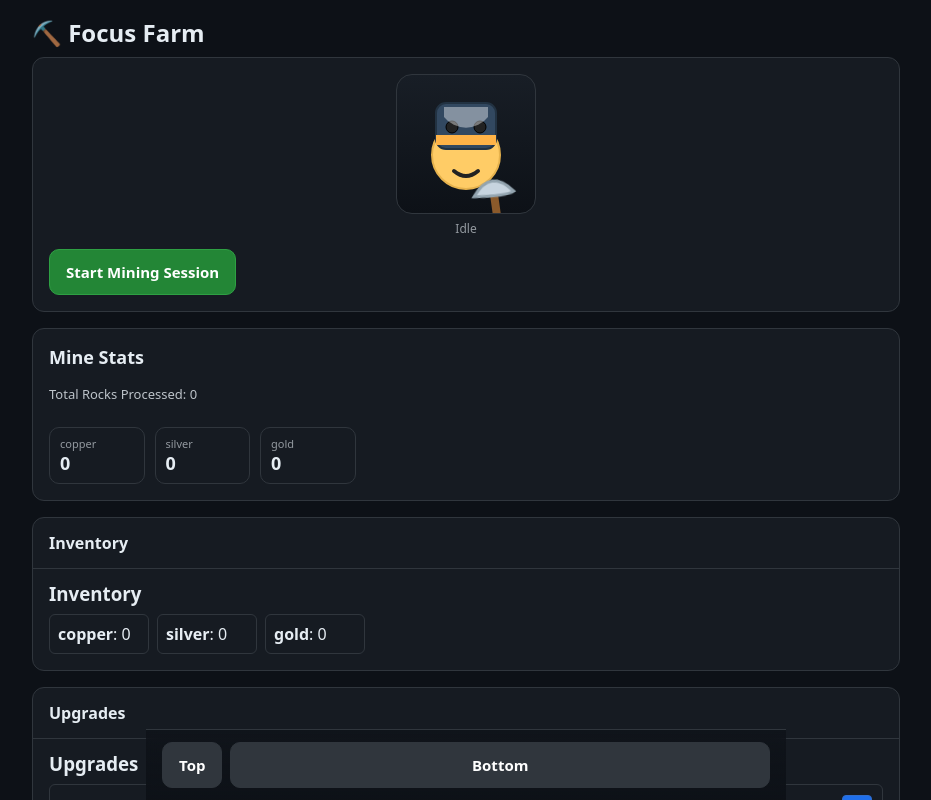
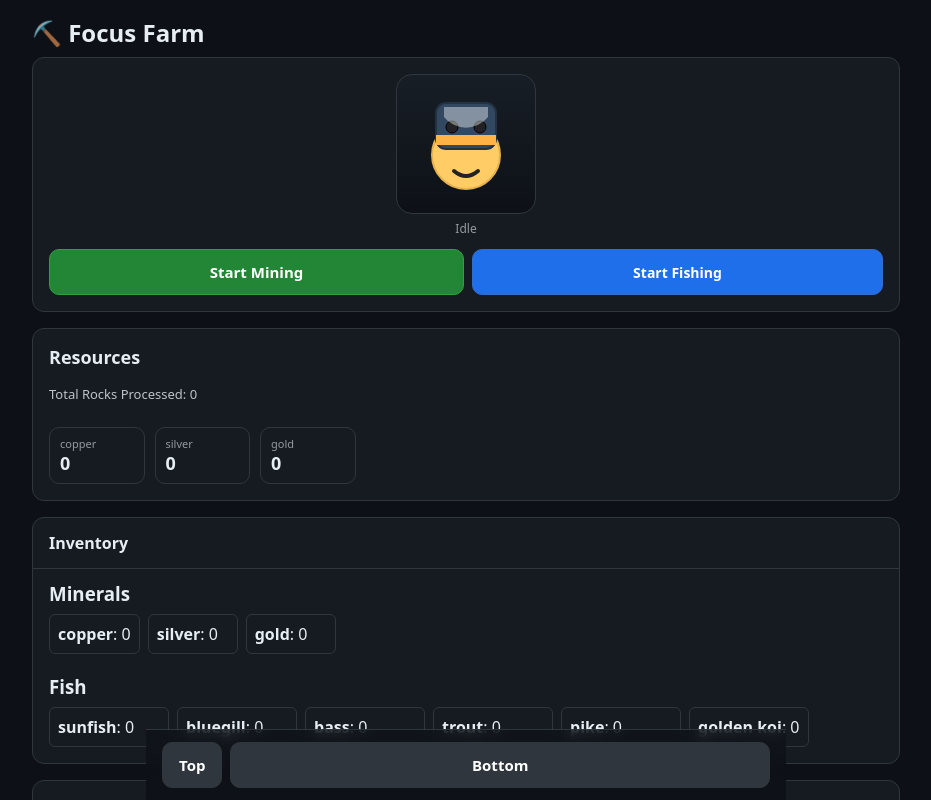
Before and after one commit to scott-isaac/FocusFarm, a React (Vite) app: page / in a window 1280 px wide. Shown: the top 800 px of the page, without its empty margins (174-1105 px from the left). Built offline with nearby package versions, Linux system fonts and the light colour scheme.

Commit message:
added fishing

```diff
--- a/package.json
+++ b/package.json
@@ -5,6 +5,7 @@
   "type": "module",
   "scripts": {
     "dev": "vite",
+    "dev:host": "vite --host",
     "build": "tsc -b && vite build",
     "preview": "vite preview"
   },
--- a/src/global.css
+++ b/src/global.css
@@ -63,6 +63,12 @@ button { font-family:inherit; }
 @keyframes spark { 0% { opacity:0; transform:translate(0,0) scale(.4); } 10% { opacity:1; } 60% { opacity:1; transform:translate(18px,-22px) scale(1); } 100% { opacity:0; transform:translate(28px,-34px) scale(.2); } }
 .avatar-label { font-size:12px; opacity:.6; }
 
+.avatar-rod { position:absolute; left:50%; top:50%; width:140px; height:140px; transform:translate(-50%,-50%); pointer-events:none; }
+.avatar-rod .pole { stroke:#c9a066; stroke-width:6; stroke-linecap:round; fill:none; }
+.avatar-rod .line { stroke:#e0e6ec; stroke-width:2; stroke-linecap:round; fill:none; }
+.avatar-fishing .avatar-rod { animation:rodBob 2.2s ease-in-out infinite; }
+@keyframes rodBob { 0%,100% { transform:translate(-50%,-50%) rotate(-6deg); } 50% { transform:translate(-50%,-48%) rotate(-2deg); } }
+
 @media(min-width:900px){
   .app-shell { max-width:900px; margin:0 auto; }
   .content { padding-bottom:120px; }
--- a/src/ui/App.tsx
+++ b/src/ui/App.tsx
@@ -18,7 +18,7 @@ export const App: React.FC = () => {
           <FocusSession />
         </section>
         <section className="section-card">
-            <h2 style={{margin:'0 0 4px', fontSize:18}}>Mine Stats</h2>
+            <h2 style={{margin:'0 0 4px', fontSize:18}}>Resources</h2>
             <p style={{margin:'0 0 12px', fontSize:13, opacity:.8}}>Total Rocks Processed: {rocksMined}</p>
             <div className="minerals-grid">
               {Object.entries(minerals).map(([k,v]) => (
--- a/src/ui/Avatar.tsx
+++ b/src/ui/Avatar.tsx
@@ -2,22 +2,25 @@ import React, { useEffect, useRef } from 'react';
 import { useGameStore } from '../useGameStore';
 
 export const Avatar: React.FC = () => {
-  const { focusActive } = useGameStore();
+  const { focusActive, sessionActivity } = useGameStore();
   const sparkRef = useRef<HTMLDivElement>(null);
 
   useEffect(()=>{
-    if (!focusActive) return;
+    if (!focusActive || sessionActivity!=='mining') return; // spark only for mining
     const id = setInterval(()=> {
       const el = sparkRef.current; if (!el) return;
       const x = (Math.random()*30)-15; const y = (Math.random()*12)-6;
       el.style.transform = `translate(${x}px, ${y}px)`;
     }, 500);
     return ()=> clearInterval(id);
-  }, [focusActive]);
+  }, [focusActive, sessionActivity]);
+
+  const mining = sessionActivity==='mining';
+  const fishing = sessionActivity==='fishing';
 
   return (
     <div className="avatar-wrapper">
-      <div className={`avatar-stage ${focusActive? 'avatar-mining':'avatar-idle'}`}>
+      <div className={`avatar-stage ${focusActive? (mining? 'avatar-mining':'avatar-fishing'):'avatar-idle'}`}>
         <div className="avatar-char">
           <svg className="avatar-body" viewBox="0 0 120 120">
             <circle className="torso" cx="60" cy="70" r="34" />
@@ -28,14 +31,23 @@ export const Avatar: React.FC = () => {
             <path className="shine" d="M38 22 h44 v10 A28 28 0 0 1 38 32 Z" />
             <path d="M48 86 q12 10 24 0" fill="none" stroke="#222" strokeWidth="4" strokeLinecap="round" />
           </svg>
-          <svg className="avatar-pick" viewBox="0 0 120 120">
-            <line className="shaft" x1="32" y1="100" x2="32" y2="46" />
-            <path className="head" d="M12 48 q20 -26 40 0 q-8 4 -40 0 z" />
-          </svg>
-          <div className="avatar-spark" ref={sparkRef} />
+          {mining && (
+            <svg className="avatar-pick" viewBox="0 0 120 120">
+              <line className="shaft" x1="32" y1="100" x2="32" y2="46" />
+              <path className="head" d="M12 48 q20 -26 40 0 q-8 4 -40 0 z" />
+            </svg>
+          )}
+          {fishing && (
+            <svg className="avatar-rod" viewBox="0 0 140 140">
+              <path className="pole" d="M50 120 Q60 70 65 40 Q70 18 90 10" />
+              <path className="line" d="M90 10 Q110 40 112 70 Q113 90 108 104" />
+              <circle cx="108" cy="106" r="4" fill="#fff" stroke="#ccc" strokeWidth="1" />
+            </svg>
+          )}
+          {mining && <div className="avatar-spark" ref={sparkRef} />}
         </div>
       </div>
-      <div className="avatar-label">{focusActive? 'Mining' : 'Idle'}</div>
+      <div className="avatar-label">{focusActive? (mining? 'Mining':'Fishing') : 'Idle'}</div>
     </div>
   );
 };
--- a/src/ui/FocusSession.tsx
+++ b/src/ui/FocusSession.tsx
@@ -2,14 +2,13 @@ import React, { useState, useEffect } from 'react';
 import { useGameStore } from '../useGameStore';
 
 const LAST_DURATION_KEY = 'ff:lastDuration';
+const LAST_ACTIVITY_KEY = 'ff:lastActivity';
 
 export const FocusSession: React.FC = () => {
   const { focusActive, startFocus, interruptFocus, completeNow, summary, ackSummary, sessionEnd, sessionStart, sessionDurationMinutes } = useGameStore();
   const [showPicker, setShowPicker] = useState(false);
-  const [minutes, setMinutes] = useState<number>(() => {
-    const saved = typeof window !== 'undefined' ? localStorage.getItem(LAST_DURATION_KEY) : null;
-    return saved ? parseInt(saved,10) : 25;
-  });
+  const [minutes, setMinutes] = useState<number>(() => { const saved = typeof window !== 'undefined' ? localStorage.getItem(LAST_DURATION_KEY) : null; return saved ? parseInt(saved,10) : 25; });
+  const [activity, setActivity] = useState<'mining'|'fishing'>(()=> (localStorage.getItem(LAST_ACTIVITY_KEY) as any)||'mining');
   const [now, setNow] = useState(Date.now());
 
   useEffect(()=>{ const id = setInterval(()=> setNow(Date.now()), 1000); return ()=> clearInterval(id); }, []);
@@ -18,17 +17,20 @@ export const FocusSession: React.FC = () => {
   const totalMinutes = sessionDurationMinutes || minutes;
   const pct = focusActive && sessionEnd && sessionStart ? Math.min(1, 1 - remainingMs/(totalMinutes*60000)) : 0;
 
-  const openPicker = () => { setShowPicker(true); };
-  const begin = () => { startFocus(minutes); localStorage.setItem(LAST_DURATION_KEY, String(minutes)); setShowPicker(false); };
+  const openPickerFor = (act: 'mining'|'fishing') => { setActivity(act); setShowPicker(true); };
+  const begin = () => { startFocus(activity, minutes); localStorage.setItem(LAST_DURATION_KEY, String(minutes)); localStorage.setItem(LAST_ACTIVITY_KEY, activity); setShowPicker(false); };
 
   return (
     <div className="flex flex-col gap-4">
       {!focusActive && !summary && (
-        <button onClick={openPicker} className="primary-btn">Start Mining Session</button>
+        <div style={{display:'flex', gap:8}}>
+          <button onClick={()=>openPickerFor('mining')} className="primary-btn" style={{flex:1}}>Start Mining</button>
+          <button onClick={()=>openPickerFor('fishing')} className="test-btn" style={{flex:1}}>Start Fishing</button>
+        </div>
       )}
       {focusActive && (
         <div className="flex flex-col gap-3">
-          <div className="font-semibold text-lg">⛏️ Mining...</div>
+          <div className="font-semibold text-lg">{activity==='mining'? '⛏️ Mining...':'🎣 Fishing...'}</div>
           <div className="timer-bar"><div style={{width:`${pct*100}%`}} /></div>
           <div className="text-sm opacity-80">Time Left: {formatTime(remainingMs)} / {totalMinutes}m</div>
           <div className="flex gap-2">
@@ -37,17 +39,16 @@ export const FocusSession: React.FC = () => {
           </div>
         </div>
       )}
-      {/* summary moved to modal */}
       {showPicker && !focusActive && !summary && (
         <div className="modal-backdrop">
           <div className="modal">
-            <h3 className="m-0 mb-2">Mining Duration</h3>
-            <div className="text-sm opacity-70">15 - 60 minutes</div>
+            <h3 style={{margin:'0 0 4px'}}>{activity==='mining'? 'Mining Session':'Fishing Session'}</h3>
+            <div style={{fontSize:12, opacity:.7}}>Length: 15 - 60 minutes</div>
             <input className="range-input" type="range" min={15} max={60} step={1} value={minutes} onChange={e=> setMinutes(parseInt(e.target.value,10))} />
-            <div className="text-4xl font-semibold text-center">{minutes}m</div>
-            <div className="flex gap-2">
-              <button onClick={begin} className="primary-btn flex-1">Begin</button>
-              <button onClick={()=>setShowPicker(false)} className="secondary-btn flex-1">Cancel</button>
+            <div style={{fontSize:36, fontWeight:600, textAlign:'center'}}>{minutes}m</div>
+            <div style={{display:'flex', gap:8}}>
+              <button onClick={begin} className="primary-btn" style={{flex:1}}>Begin</button>
+              <button onClick={()=>setShowPicker(false)} className="secondary-btn" style={{flex:1}}>Cancel</button>
             </div>
           </div>
         </div>
@@ -55,10 +56,12 @@ export const FocusSession: React.FC = () => {
       {summary && (
         <div className="modal-backdrop">
           <div className="modal">
-            <h3 style={{margin:'0 0 4px'}}>Session Complete</h3>
+            <h3 style={{margin:'0 0 6px'}}>Session Complete</h3>
+            <div style={{fontSize:12, opacity:.75}}>Activity: {summary.activity}</div>
             <div style={{fontSize:12, opacity:.75}}>Focused {summary.durationMinutes} min</div>
-            <div style={{fontSize:12, opacity:.75}}>Rocks Processed: {summary.rocksProcessed}</div>
-            <div style={{display:'flex', gap:8, flexWrap:'wrap'}}>
+            <div style={{fontSize:12, opacity:.75}}>Attempts: {summary.attempts}</div>
+            {summary.activity==='mining' && summary.minerals && (
+              <div style={{display:'flex', gap:8, flexWrap:'wrap', marginTop:8}}>
                 {Object.entries(summary.minerals).map(([k,v]) => (
                   <div key={k} className="mineral" style={{minWidth:70}}>
                     <label>{k}</label>
@@ -66,6 +69,17 @@ export const FocusSession: React.FC = () => {
                   </div>
                 ))}
               </div>
+            )}
+            {summary.activity==='fishing' && summary.fishCaught && (
+              <div style={{display:'flex', gap:8, flexWrap:'wrap', marginTop:8}}>
+                {Object.entries(summary.fishCaught).map(([k,v]) => (
+                  <div key={k} className="mineral" style={{minWidth:90}}>
+                    <label>{k.replace('_',' ')}</label>
+                    <div className="value" style={{fontSize:16}}>{v}</div>
+                  </div>
+                ))}
+              </div>
+            )}
             <button onClick={ackSummary} className="primary-btn">Got it</button>
           </div>
         </div>
--- a/src/ui/InventoryPanel.tsx
+++ b/src/ui/InventoryPanel.tsx
@@ -2,17 +2,29 @@ import React from 'react';
 import { useGameStore } from '../useGameStore';
 
 export const InventoryPanel: React.FC = () => {
-  const { minerals } = useGameStore();
+  const { minerals, fish } = useGameStore();
   return (
+    <div style={{display:'flex', flexDirection:'column', gap:20}}>
       <div>
-      <h3 style={{margin:'0 0 8px'}}>Inventory</h3>
+        <h3 style={{margin:'0 0 8px'}}>Minerals</h3>
         <div style={{display:'flex', flexWrap:'wrap', gap:8}}>
           {Object.entries(minerals).map(([k,v]) => (
-          <div key={k} style={{background:'#161b22', padding:8, border:'1px solid #30363d', borderRadius:6, minWidth:100}}>
+            <div key={k} style={{background:'#161b22', padding:8, border:'1px solid #30363d', borderRadius:6, minWidth:90}}>
               <strong>{k}</strong>: {v as number}
             </div>
           ))}
         </div>
       </div>
+      <div>
+        <h3 style={{margin:'0 0 8px'}}>Fish</h3>
+        <div style={{display:'flex', flexWrap:'wrap', gap:8}}>
+          {Object.entries(fish).map(([k,v]) => (
+            <div key={k} style={{background:'#161b22', padding:8, border:'1px solid #30363d', borderRadius:6, minWidth:120}}>
+              <strong>{k.replace('_',' ')}</strong>: {v as number}
+            </div>
+          ))}
+        </div>
+      </div>
+    </div>
   );
 };
--- a/src/ui/UpgradesPanel.tsx
+++ b/src/ui/UpgradesPanel.tsx
@@ -3,17 +3,21 @@ import { useGameStore } from '../useGameStore';
 
 export const UpgradesPanel: React.FC = () => {
   const { upgrades, minerals, purchaseUpgrade } = useGameStore();
+  const groups: Record<string, typeof upgrades> = { mining:[], fishing:[], global:[] };
+  upgrades.forEach(u=> { (groups[u.activity] ||= []).push(u); });
   return (
-    <div>
-      <h3 style={{margin:'0 0 8px'}}>Upgrades</h3>
+    <div style={{display:'flex', flexDirection:'column', gap:24}}>
+      {Object.entries(groups).map(([group, list]) => (
+        <div key={group}>
+          <h3 style={{margin:'0 0 8px', textTransform:'capitalize'}}>{group} Upgrades</h3>
           <div style={{display:'flex', flexDirection:'column', gap:8}}>
-        {upgrades.map(u => {
+            {list.map(u => {
               const affordable = Object.entries(u.cost).every(([k,v]) => minerals[k as keyof typeof minerals] >= (v||0));
               return (
-            <div key={u.id} style={{background:'#161b22', padding:10, border:'1px solid #30363d', borderRadius:6, opacity:u.purchased?0.5:1}}>
+                <div key={u.id} style={{background:'#161b22', padding:10, border:'1px solid #30363d', borderRadius:8, opacity:u.purchased?0.5:1}}>
                   <div style={{display:'flex', justifyContent:'space-between', alignItems:'center', gap:8}}>
                     <strong>{u.name}</strong>
-                <button disabled={u.purchased || !affordable} onClick={()=>purchaseUpgrade(u.id)} style={smallBtn}>
+                    <button disabled={u.purchased || !affordable} onClick={()=>purchaseUpgrade(u.id)} className="test-btn" style={{padding:'4px 10px', fontSize:12}}>
                       {u.purchased ? 'Owned' : affordable ? 'Buy' : '---'}
                     </button>
                   </div>
@@ -28,16 +32,7 @@ export const UpgradesPanel: React.FC = () => {
             })}
           </div>
         </div>
+      ))}
+    </div>
   );
 };
-
-const smallBtn: React.CSSProperties = {
-  background:'#1f6feb',
-  color:'#fff',
-  border:'1px solid #316dca',
-  borderRadius:4,
-  padding:'4px 8px',
-  cursor:'pointer',
-  fontSize:12,
-  fontWeight:600
-};
--- a/src/useGameStore.ts
+++ b/src/useGameStore.ts
@@ -1,36 +1,48 @@
 import { create } from 'zustand';
 
 export type MineralKey = 'copper' | 'silver' | 'gold';
+export type FishKey = 'sunfish' | 'bluegill' | 'bass' | 'trout' | 'pike' | 'golden_koi';
+
+type Activity = 'mining' | 'fishing';
 
 interface Upgrade {
   id: string;
   name: string;
   description: string;
-  cost: Partial<Record<MineralKey, number>>;
+  cost: Partial<Record<MineralKey, number>>; // paid in minerals
   apply: (s: GameState) => void;
   purchased?: boolean;
+  activity: Activity | 'global';
 }
 
 interface SessionSummary {
-  minerals: Record<MineralKey, number>;
-  rocksProcessed: number; // total rocks processed this session
+  activity: Activity;
   durationMinutes: number;
+  rocksProcessed?: number; // mining
+  minerals?: Record<MineralKey, number>;
+  fishCaught?: Record<FishKey, number>;
+  attempts: number; // generic attempts (rocks or casts)
 }
 
 interface RatePoint { t: number; rate: number; }
 
 interface GameState {
   focusActive: boolean;
+  sessionActivity: Activity | null;
   sessionStart: number | null;
   sessionEnd: number | null;
   sessionDurationMinutes: number | null;
   rateTimeline: RatePoint[];
-  rocksMined: number; // lifetime rocks processed
-  baseRate: number; // rocks per minute
-  minerals: Record<MineralKey, number>; // lifetime minerals
+  // Lifetime stats
+  rocksMined: number;
+  baseMiningRate: number; // rocks per minute
+  baseFishingRate: number; // casts per minute
+  minerals: Record<MineralKey, number>;
+  fish: Record<FishKey, number>;
   upgrades: Upgrade[];
   summary: SessionSummary | null;
-  startFocus: (minutes: number) => void;
+  // Actions
+  startFocus: (activity: Activity, minutes: number) => void;
   interruptFocus: () => void;
   completeNow: () => void;
   ackSummary: () => void;
@@ -38,148 +50,160 @@ interface GameState {
   finalizeIfNeeded: () => void;
 }
 
-// Returns a mineral or null (nothing found in that rock)
+// Mining roll -> mineral or null
 const rollMineral = (): MineralKey | null => {
   const r = Math.random();
   if (r < 0.0001) return 'gold';      // 0.01%
   if (r < 0.02) return 'silver';      // 2%
-  if (r < 0.12) return 'copper';      // next 10%
-  return null;                        // remaining 88% empty
+  if (r < 0.12) return 'copper';      // +10%
+  return null;                        // rest empty
+};
+
+// Fishing roll -> fish or null (freshwater pond)
+const rollFish = (): FishKey | null => {
+  const r = Math.random();
+  if (r < 0.0001) return 'golden_koi'; // 0.01%
+  if (r < 0.002) return 'pike';        // 0.2%
+  if (r < 0.01) return 'trout';        // 0.8%
+  if (r < 0.04) return 'bass';         // 3%
+  if (r < 0.15) return 'bluegill';     // 11%
+  if (r < 0.30) return 'sunfish';      // 15%
+  return null;                         // 70% empty
 };
 
 export const useGameStore = create<GameState>((set, get) => ({
   focusActive: false,
+  sessionActivity: null,
   sessionStart: null,
   sessionEnd: null,
   sessionDurationMinutes: null,
   rateTimeline: [],
   rocksMined: 0,
-  baseRate: 3,
+  baseMiningRate: 3,
+  baseFishingRate: 2,
   minerals: { copper:0, silver:0, gold:0 },
+  fish: { sunfish:0, bluegill:0, bass:0, trout:0, pike:0, golden_koi:0 },
   upgrades: [
-    {
-      id:'pick1',
-      name:'Sharpened Pick',
-      description:'Increase mining speed by 50%.',
-      cost:{ copper:10 },
-      apply: (s) => { s.baseRate *= 1.5; }
-    },
-    {
-      id:'lamp1',
-      name:'Brighter Lantern',
-      description:'10% chance to bump a find up one rarity tier (or create copper from empty).',
-      cost:{ silver:5 },
-      apply: () => { /* handled in finalize */ }
-    }
+    // Mining Upgrades
+    { id:'pick1', activity:'mining', name:'Sharpened Pick', description:'Mining speed +50%.', cost:{ copper:10 }, apply: (s)=>{ s.baseMiningRate *= 1.5; } },
+    { id:'lamp1', activity:'mining', name:'Brighter Lantern', description:'10% chance to improve mining find rarity or create copper.', cost:{ silver:5 }, apply: ()=>{} },
+    // Fishing Upgrades
+    { id:'rod1', activity:'fishing', name:'Sturdy Rod', description:'Fishing cast speed +50%.', cost:{ copper:12 }, apply:(s)=>{ s.baseFishingRate *= 1.5; } },
+    { id:'lure1', activity:'fishing', name:'Lucky Lure', description:'10% chance to upgrade fish rarity or create common fish.', cost:{ silver:4 }, apply:()=>{} },
+    { id:'rod2', activity:'fishing', name:'Carbon Rod', description:'+40% fishing speed (stacks).', cost:{ gold:1 }, apply:(s)=>{ s.baseFishingRate *= 1.4; } },
+    // Global
+    { id:'efficiency1', activity:'global', name:'Efficiency Training', description:'+10% to both mining & fishing speed.', cost:{ copper:20, silver:2 }, apply:(s)=>{ s.baseMiningRate *= 1.1; s.baseFishingRate *= 1.1; } }
   ],
   summary: null,
-  startFocus: (minutes) => set((s) => ({
+  startFocus: (activity, minutes) => set((s)=> ({
     focusActive: true,
+    sessionActivity: activity,
     sessionStart: Date.now(),
     sessionEnd: Date.now() + minutes * 60000,
     sessionDurationMinutes: minutes,
-    rateTimeline: [{ t: Date.now(), rate: s.baseRate }],
+    rateTimeline: [{ t: Date.now(), rate: activity==='mining'? s.baseMiningRate : s.baseFishingRate }],
     summary: null
   })),
-  interruptFocus: () => set(() => ({
+  interruptFocus: () => set(()=> ({
     focusActive: false,
+    sessionActivity: null,
     sessionStart: null,
     sessionEnd: null,
     sessionDurationMinutes: null,
     rateTimeline: []
   })),
-  completeNow: () => {
-    const s = get();
-    if (!s.focusActive) return;
-    finalizeSession(true);
-  },
+  completeNow: () => { const s = get(); if (!s.focusActive) return; finalizeSession(true); },
   ackSummary: () => set({ summary: null }),
   purchaseUpgrade: (id) => {
     set(s => {
       const up = s.upgrades.find(u=>u.id===id && !u.purchased);
       if (!up) return s;
-      for (const [k,v] of Object.entries(up.cost)) {
-        if (s.minerals[k as MineralKey] < (v||0)) return s;
-      }
-      const newMinerals = { ...s.minerals };
-      for (const [k,v] of Object.entries(up.cost)) newMinerals[k as MineralKey] -= v||0;
-      const beforeRate = s.baseRate;
-      const clone: GameState = { ...s,
-        minerals: newMinerals,
-        upgrades: s.upgrades.map(u=>u.id===id?{...u,purchased:true}:u)
-      };
+      for (const [k,v] of Object.entries(up.cost)) if (s.minerals[k as MineralKey] < (v||0)) return s;
+      const newMinerals = { ...s.minerals }; for (const [k,v] of Object.entries(up.cost)) newMinerals[k as MineralKey]-= v||0;
+      const beforeMining = s.baseMiningRate; const beforeFishing = s.baseFishingRate;
+      const clone: GameState = { ...s, minerals:newMinerals, upgrades:s.upgrades.map(u=>u.id===id?{...u,purchased:true}:u) } as any;
       up.apply(clone);
       let rateTimeline = s.rateTimeline;
-      if (s.focusActive && s.sessionStart && clone.baseRate !== beforeRate) {
-        rateTimeline = [...rateTimeline, { t: Date.now(), rate: clone.baseRate }];
+      if (s.focusActive && s.sessionActivity) {
+        const currentRate = s.sessionActivity==='mining'? beforeMining : beforeFishing;
+        const newRate = s.sessionActivity==='mining'? clone.baseMiningRate : clone.baseFishingRate;
+        if (newRate !== currentRate) rateTimeline = [...rateTimeline, { t: Date.now(), rate: newRate }];
       }
       return { ...clone, rateTimeline };
     });
   },
-  finalizeIfNeeded: () => {
-    const s = get();
-    if (!s.focusActive || !s.sessionStart || !s.sessionEnd) return;
-    const now = Date.now();
-    if (now < s.sessionEnd) return;
-    finalizeSession(false);
+  finalizeIfNeeded: () => { const s = get(); if (!s.focusActive || !s.sessionStart || !s.sessionEnd) return; if (Date.now() < s.sessionEnd) return; finalizeSession(false); }
+}));
+
+function integrateAttempts(timeline: RatePoint[], end: number): number {
+  const points = [...timeline].sort((a,b)=>a.t-b.t);
+  let total = 0;
+  for (let i=0;i<points.length;i++) {
+    const p = points[i];
+    const nextT = (i+1<points.length? points[i+1].t : end);
+    const segEnd = Math.min(nextT, end);
+    if (segEnd <= p.t) continue;
+    total += ((segEnd - p.t)/60000) * p.rate;
+    if (nextT > end) break;
   }
-}));
+  return Math.max(0, Math.floor(total));
+}
 
 function finalizeSession(force: boolean) {
   const s = useGameStore.getState();
-  if (!s.focusActive || !s.sessionStart || !s.sessionEnd) return;
+  if (!s.focusActive || !s.sessionStart || !s.sessionEnd || !s.sessionActivity) return;
   const plannedEnd = s.sessionEnd;
-  const effectiveEnd = force ? plannedEnd : Math.min(Date.now(), plannedEnd);
-  const integrationEnd = force ? plannedEnd : effectiveEnd;
+  const integrationEnd = force ? plannedEnd : Math.min(Date.now(), plannedEnd);
+  const attempts = integrateAttempts(s.rateTimeline, integrationEnd);
 
-  const points = [...s.rateTimeline].sort((a,b)=>a.t-b.t);
-  let totalRocksFloat = 0;
-  for (let i=0;i<points.length;i++) {
-    const p = points[i];
-    const nextT = (i+1<points.length ? points[i+1].t : integrationEnd);
-    const segEnd = Math.min(nextT, integrationEnd);
-    if (segEnd <= p.t) continue;
-    totalRocksFloat += ((segEnd - p.t)/60000) * p.rate;
-    if (nextT > integrationEnd) break;
-  }
-  const rocksWhole = Math.max(0, Math.floor(totalRocksFloat));
-
+  let summary: SessionSummary;
+  if (s.sessionActivity === 'mining') {
     const mineralsGained: Record<MineralKey, number> = { copper:0, silver:0, gold:0 };
     const hasLamp = s.upgrades.some(u=>u.id==='lamp1' && u.purchased);
-  for (let i=0;i<rocksWhole;i++) {
+    for (let i=0;i<attempts;i++) {
       let m = rollMineral();
       if (hasLamp && Math.random()<0.10) {
-      // bump tier or create copper from empty
         if (m === null) m = 'copper';
         else if (m==='copper') m='silver';
         else if (m==='silver') m='gold';
       }
       if (m) mineralsGained[m]++;
     }
-
     const newMinerals: Record<MineralKey, number> = { ...s.minerals } as any;
-  (Object.keys(mineralsGained) as MineralKey[]).forEach(k => { newMinerals[k] = (newMinerals[k]||0) + mineralsGained[k]; });
-
-  const summary: SessionSummary = {
-    minerals: { ...mineralsGained },
-    rocksProcessed: rocksWhole,
-    durationMinutes: s.sessionDurationMinutes || 0
-  };
+    (Object.keys(mineralsGained) as MineralKey[]).forEach(k => { newMinerals[k] = (newMinerals[k]||0)+mineralsGained[k]; });
+    summary = { activity:'mining', durationMinutes: s.sessionDurationMinutes||0, rocksProcessed: attempts, minerals: mineralsGained, attempts };
+    useGameStore.setState({ minerals:newMinerals, rocksMined: s.rocksMined + attempts, summary });
+  } else {
+    const fishCaught: Record<FishKey, number> = { sunfish:0, bluegill:0, bass:0, trout:0, pike:0, golden_koi:0 };
+    const hasLure = s.upgrades.some(u=>u.id==='lure1' && u.purchased);
+    for (let i=0;i<attempts;i++) {
+      let f = rollFish();
+      if (hasLure && Math.random()<0.10) {
+        if (f === null) f = 'sunfish';
+        else if (f==='sunfish') f='bluegill';
+        else if (f==='bluegill') f='bass';
+        else if (f==='bass') f='trout';
+        else if (f==='trout') f='pike';
+        else if (f==='pike') f='golden_koi';
+      }
+      if (f) fishCaught[f]++;
+    }
+    const newFish: Record<FishKey, number> = { ...s.fish } as any;
+    (Object.keys(fishCaught) as FishKey[]).forEach(k => { newFish[k] = (newFish[k]||0)+fishCaught[k]; });
+    summary = { activity:'fishing', durationMinutes: s.sessionDurationMinutes||0, fishCaught, attempts };
+    useGameStore.setState({ fish:newFish, summary });
+  }
 
   useGameStore.setState({
-    focusActive: false,
-    sessionStart: null,
-    sessionEnd: null,
-    sessionDurationMinutes: null,
-    rateTimeline: [],
-    minerals: newMinerals,
-    rocksMined: s.rocksMined + rocksWhole,
-    summary
+    focusActive:false,
+    sessionActivity:null,
+    sessionStart:null,
+    sessionEnd:null,
+    sessionDurationMinutes:null,
+    rateTimeline:[]
   });
 }
 
 if (typeof window !== 'undefined') {
-  setInterval(()=>{
-    useGameStore.getState().finalizeIfNeeded();
-  }, 5000);
+  setInterval(()=>{ useGameStore.getState().finalizeIfNeeded(); }, 5000);
 }
```
Lines whose indentation alone changed are shown as unchanged.
